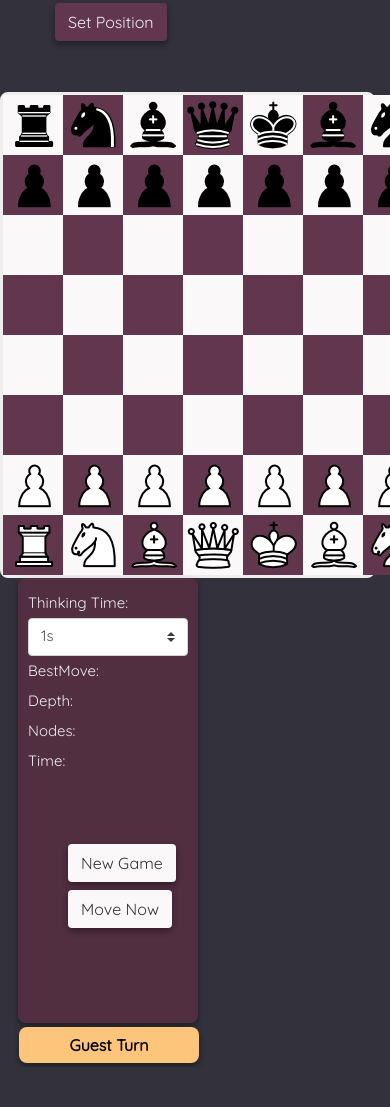
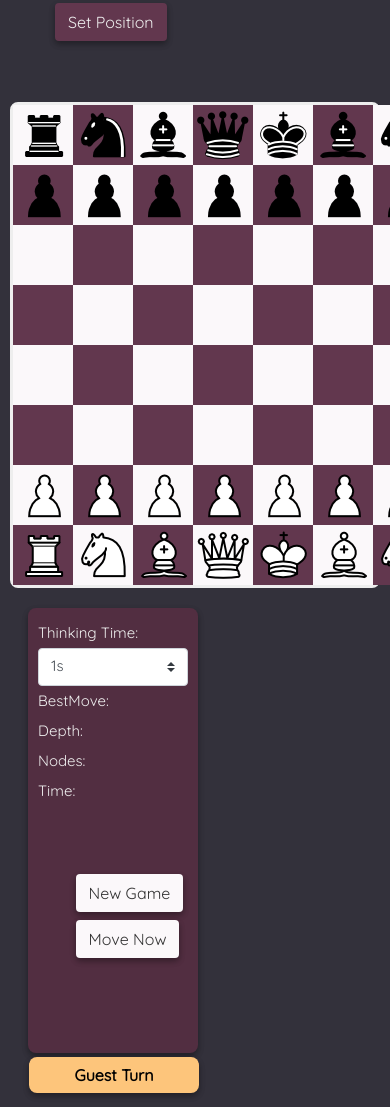
Before and after one commit to AbdelrahmanEssamA/Chess-Engine, a plain HTML site: page home.html in a window 390 px wide. Shown: the part 208-1315 px from the top of the page. Before the commit the page ends 1275 px from the top, so only its background shows below. Drawn offline with Linux system fonts and the light colour scheme.

Commit message:
update-responsive view

```diff
--- a/home.html
+++ b/home.html
@@ -27,9 +27,9 @@
 
 
         <!-- Favicon Tag -->
-        <link rel="shortcut icon" type="image/png" href="pics/favicon.png">
+        <link rel="icon" type="image/png" href="pics/favicon.png">
         <!-- Mobile Meta Tag -->
-        <meta name="viewport" content="width=device-width, initial-scale=1">
+
         <!-- CSS -->
         <link href="https://fonts.googleapis.com/css?family=Quicksand" rel="stylesheet">
         <link href="bootstrap.min.css" rel="stylesheet">
@@ -60,15 +60,12 @@
                     </div>
                 </div>
             </div>
-            <div class="row"style="margin-top:50px">
+            <div class="row"style="margin-top:50px" style="text-align: center;">
                 <div class="col-md-3"></div>
-                <div id="Board"class="gameBoard">
+                <div id="Board"class="gameBoard" style="margin:10px 10px;">
 
                 </div>
-
-
-
-                <div class="col-md-4">
+                <div class="col-lg-4 col-md-7 fix-sheet" style="margin:10px 10px;">
                     <div id="EngineOutput">Thinking Time: <br/>
                         <select id="ThinkTimeChoice" class="browser-default custom-select">
                             <option value="1">1s</option>
```
Also changed, not shown: style.css (line endings or trailing spaces).
